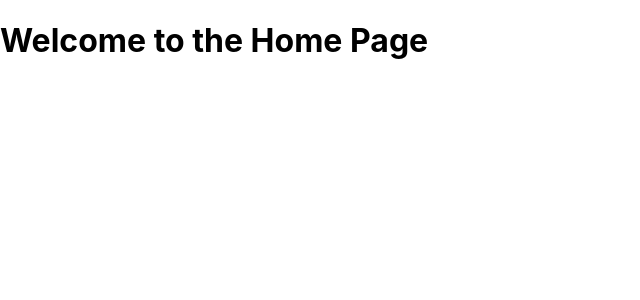
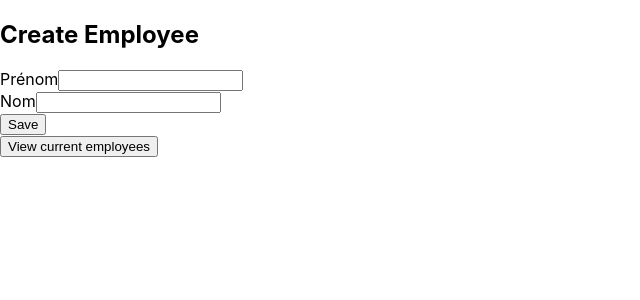
Before and after one commit to sopicard/hr_net_sp, a React (Vite) app: page / in a window 1280 px wide. Shown: the top 300 px of the page, without its empty margins (0-640 px from the left). Built offline with nearby package versions, Linux system fonts and the light colour scheme.

Commit message:
Initialization of Home and StaffList pages + Input component

```diff
--- a/index.html
+++ b/index.html
@@ -3,7 +3,7 @@
   <head>
     <meta charset="UTF-8" />
     <meta name="viewport" content="width=device-width, initial-scale=1.0" />
-    <title>HRnet</title>
+    <title>HRnet_sp</title>
   </head>
   <body>
     <div id="root"></div>
--- /dev/null
+++ b/src/components/Input.jsx
@@ -0,0 +1,19 @@
+import { useAppContext } from '../contexts/AppContext'
+
+const Input = ({ label, name }) => {
+  const { formData, saveFormData } = useAppContext()
+
+  const handleChange = (e) => {
+    const newData = { ...formData, [name]: e.target.value }
+    saveFormData(newData)
+  };
+
+  return (
+    <div>
+      <label>{label}</label>
+      <input type="text" value={formData[name] || ''} onChange={handleChange} />
+    </div>
+  )
+}
+
+export default Input
--- /dev/null
+++ b/src/contexts/AppContext.jsx
@@ -0,0 +1,25 @@
+import { createContext, useContext, useState } from 'react'
+
+const AppContext = createContext()
+
+export const AppProvider = ({ children }) => {
+  const [formData, setFormData] = useState({})
+
+  const saveFormData = (data) => {
+    setFormData(data)
+  }
+
+  return (
+    <AppContext.Provider value={{ formData, saveFormData }}>
+      {children}
+    </AppContext.Provider>
+  )
+}
+
+export const useAppContext = () => {
+  const context = useContext(AppContext)
+  if (!context) {
+    throw new Error('useAppContext must be used within an AppProvider')
+  }
+  return context
+}
--- a/src/main.jsx
+++ b/src/main.jsx
@@ -1,10 +1,13 @@
 import React from 'react'
 import { createRoot } from 'react-dom/client'
 import App from './App.jsx'
+import { AppProvider } from './contexts/AppContext'
 import './index.css'
 
 createRoot(document.getElementById('root')).render(
   <React.StrictMode>
-    <App />
-  </React.StrictMode>,
+    <AppProvider>
+      <App />
+    </AppProvider>
+  </React.StrictMode>
 )
--- a/src/pages/Home.jsx
+++ b/src/pages/Home.jsx
@@ -1,10 +1,35 @@
+import Input from '../components/Input'
+import { useAppContext } from '../contexts/AppContext'
+import {useNavigate} from 'react-router-dom'
 
-function Home() {
+const Home = () => {
+  const { formData, saveFormData } = useAppContext()
+  const navigate = useNavigate()
+
+  // Mise à jour des données du formulaire
+  const handleChange = (fieldName, value) => {
+    // Mise à jour des données dans le contexte
+    saveFormData({ ...formData, [fieldName]: value })
+  }
+
+  const handleSubmit = (e) => {
+    e.preventDefault()
+    console.log('Form data submitted:', formData)
+    alert('Employé créé')
+  }
+
   return (
     <div>
-      <h1>Welcome to the Home Page</h1>
+      <h2>Create Employee</h2>
+      <form onSubmit={handleSubmit}>
+        <Input label="Prénom" name="firstName" onChange={(value) => handleChange('firstName', value)} />
+        <Input label="Nom" name="lastName" onChange={(value) => handleChange('lastName', value)} />
+        {/* Ajoutez d'autres champs avec des composants Input et leurs fonctions onChange */}
+        <button type="submit">Save</button>
+      </form>
+      <button onClick={() => navigate('/staff-list')}>View current employees</button>
     </div>
-  );
+  )
 }
 
-export default Home;
+export default Home
--- a/src/pages/StaffList.jsx
+++ b/src/pages/StaffList.jsx
@@ -1,10 +1,35 @@
+import { useEffect } from 'react'
+import { useAppContext } from '../contexts/AppContext'
+import {useNavigate} from 'react-router-dom'
 
-function StaffList() {
+const StaffList = () => {
+  const { formData } = useAppContext()
+  const navigate = useNavigate()
+
+  useEffect(() => {}, [formData])
+
   return (
     <div>
-      <h1>Staff List Page</h1>
+      <h2>Current Employees</h2>
+      <table>
+        <thead>
+          <tr>
+            <th>Prénom</th>
+            <th>Nom</th>
+            {/* Autres en-têtes de colonnes */}
+          </tr>
+        </thead>
+        <tbody>
+          <tr>
+            <td>{formData.firstName}</td>
+            <td>{formData.lastName}</td>
+            {/* Autres cellules de tableau */}
+          </tr>
+        </tbody>
+      </table>
+      <button onClick={() => navigate('/')}>Home</button>
     </div>
-  );
+  )
 }
 
-export default StaffList;
+export default StaffList
```
Also changed, not shown: src/AppRouter.jsx (+4 -4 lines), .eslintrc.cjs.
